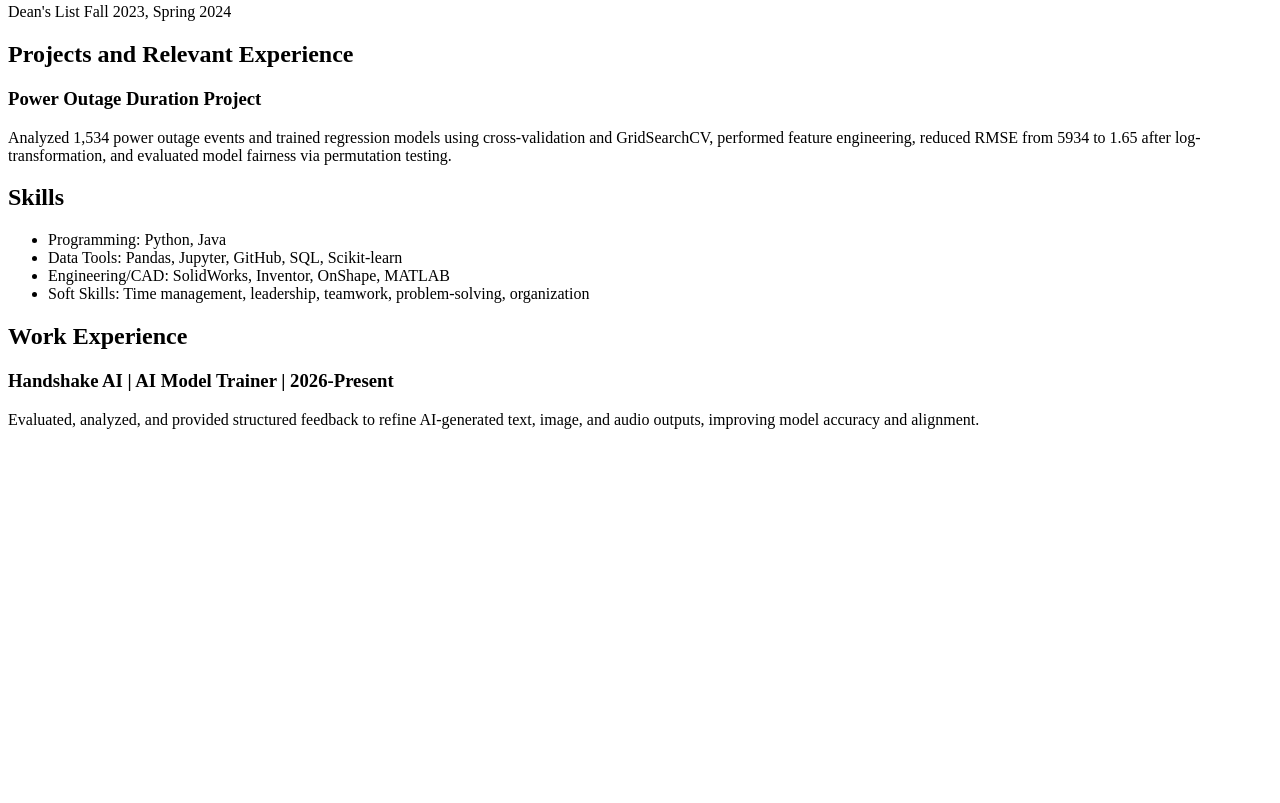
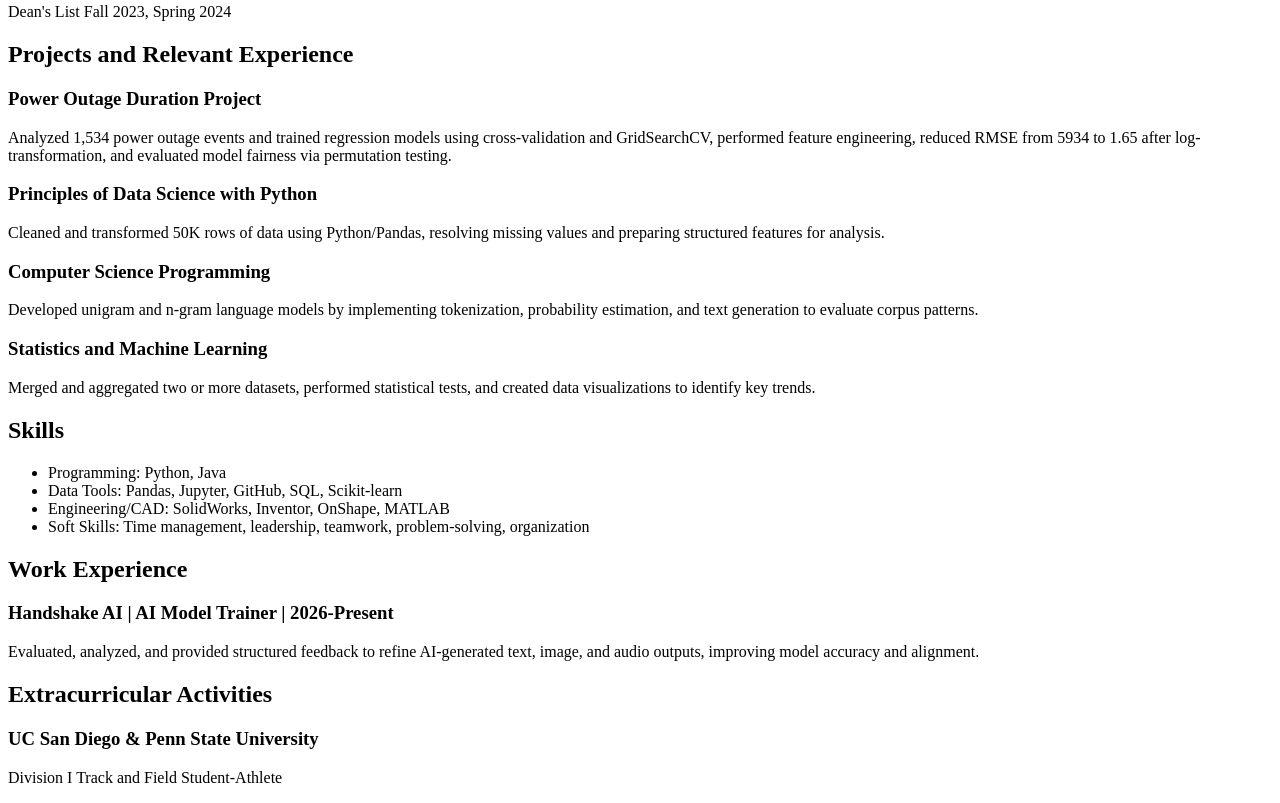
Before and after one commit to j-r-dial/JuliaDial_lab1_DSC106, a plain HTML site: page Resume/index.html in a window 1280 px wide. Shown: the part 310-1113 px from the top of the page. Before the commit the page ends 800 px from the top, so only its background shows below. Drawn offline with Linux system fonts and the light colour scheme.

Commit message:
Update index.html
updated resume

```diff
--- a/Resume/index.html
+++ b/Resume/index.html
@@ -42,6 +42,28 @@
             <h3>Power Outage Duration Project</h3>
             <p>Analyzed 1,534 power outage events and trained regression models using cross-validation and GridSearchCV, performed feature engineering, reduced RMSE from 5934 to 1.65 after log-transformation, and evaluated model fairness via permutation testing. </p>
         </article>
+
+        <article>
+            <h3>Principles of Data Science with Python</h3>
+            <p>
+                Cleaned and transformed 50K rows of data using Python/Pandas, resolving missing values and preparing structured features for analysis.
+            </p>
+        </article>
+
+        <article>
+            <h3>Computer Science Programming</h3>
+            <p>
+                Developed unigram and n-gram language models by implementing tokenization, probability estimation, and text generation to evaluate corpus patterns.
+            </p>
+        </article>
+
+        <article>
+            <h3>Statistics and Machine Learning</h3>
+            <p>
+                Merged and aggregated two or more datasets, performed statistical tests, and created data visualizations to identify key trends.
+            </p>
+        </article>
+
     </section>
 
     <section>
@@ -66,5 +88,19 @@
 
     </section>
 
+    <section>
+        <header>
+            <h2>Extracurricular Activities</h2>
+        </header>
+
+        <article>
+            <h3>UC San Diego & Penn State University</h3>
+            <p>
+                Division I Track and Field Student-Athlete
+            </p>
+        </article>
+
+    </section>
+
 </body>
 </html>
```
